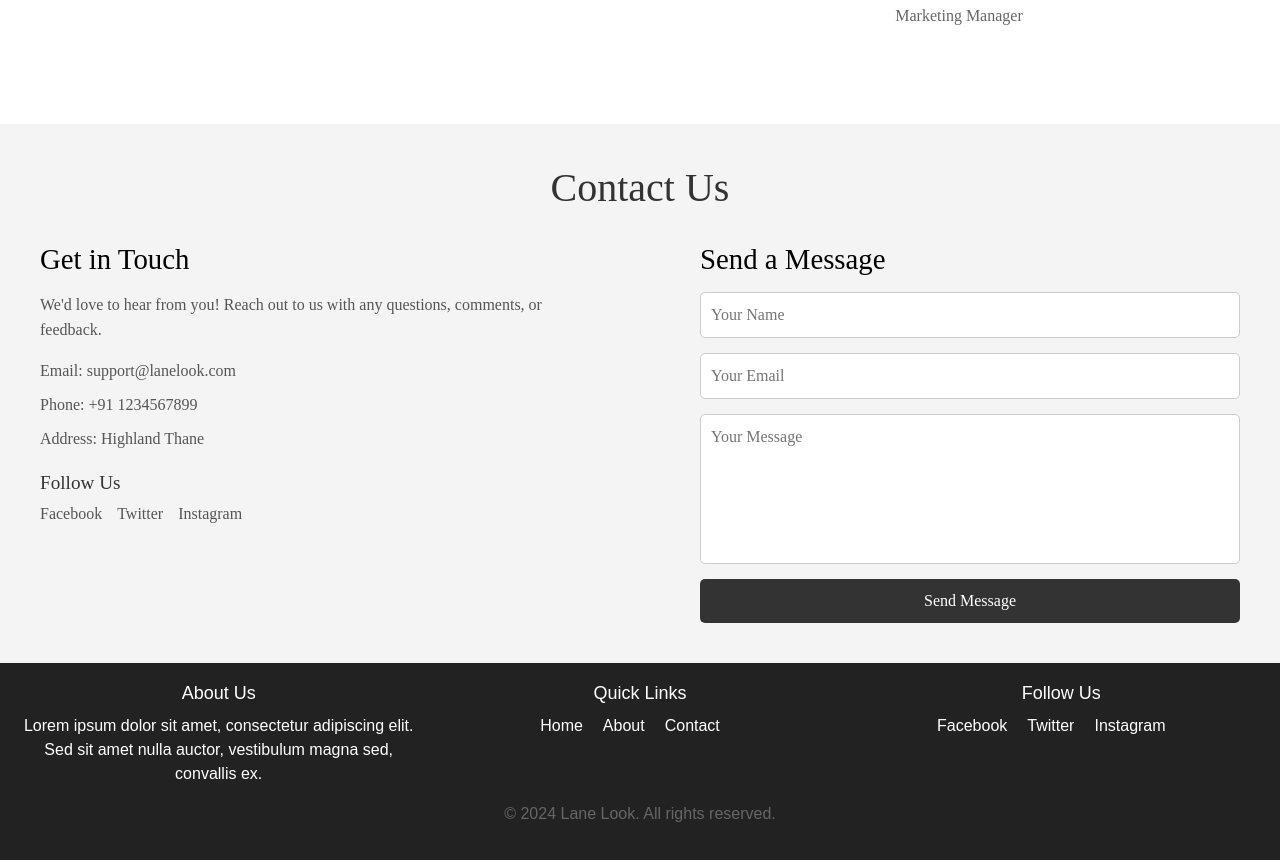
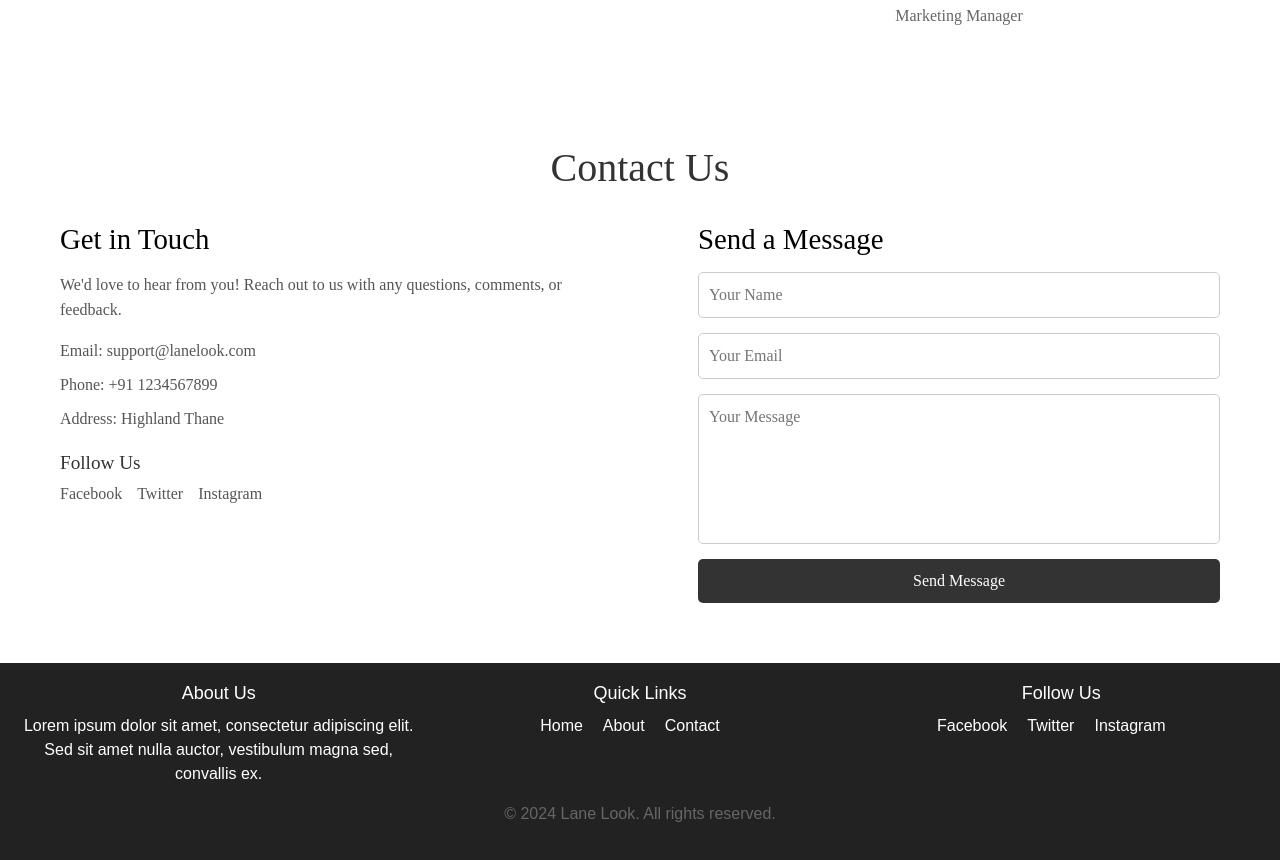
Before and after one commit to Atharva-xD/LaneLook, a React (Create React App) app: page / in a window 1280 px wide. Shown: the part 1950-2810 px from the top of the page. Built offline with nearby package versions, Linux system fonts and the light colour scheme.

Commit message:
Contact page width is now equal to other pages

```diff
--- a/src/components/NavLinks/Contact.css
+++ b/src/components/NavLinks/Contact.css
@@ -1,7 +1,10 @@
 .contact-container {
-  padding: 40px;
-  background-color: #f4f4f4;
-  font-family: 'Poppins';
+  max-width: 1200px;
+  margin: 40px auto;
+  padding: 20px;
+  background-color: #fff;
+  border-radius: 8px;
+  font-family: 'poppins';
 }
 
 .contact-header h1 {
--- a/src/components/admin/Admin.css
+++ b/src/components/admin/Admin.css
@@ -1,5 +1,8 @@
-.admin .container{
-padding: 40px;
-background-color: #f4f4f4;
-font-family: 'Poppins';
+.admin-container{
+    max-width: 1200px;
+    margin: 40px auto;
+    padding: 20px;
+    background-color: #fff;
+    border-radius: 8px;
+    font-family: 'poppins';
 }
--- a/src/components/admin/DashboardPage.js
+++ b/src/components/admin/DashboardPage.js
@@ -9,7 +9,7 @@ import './Admin.css';
 const AdminDashboard = () => {
   return (
     <div className="admin-dashboard">
-      <div className="main-content container">
+      <div className="main-content .admin-container">
         <div className="dashboard-overview">
           <StatsCard title="Total Users" value="1,203" icon="user" />
           <StatsCard title="Total Sales" value="$13,205" icon="dollar" />
```
